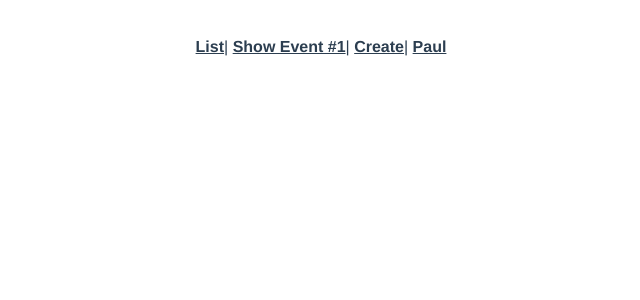
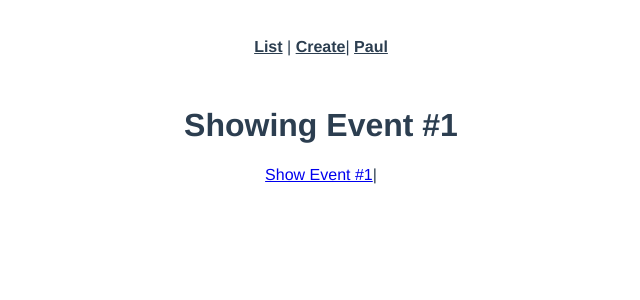
Before and after one commit to kamalogudah/real-world-vue, a Vue app: page /event/1 in a window 1280 px wide. Shown: the top 300 px of the page, without its empty margins (319-959 px from the left). Built offline with nearby package versions, Linux system fonts and the light colour scheme; the HTML template or start-up script is replaced by a standard one.

Commit message:
Adding Dynamic Routes to the app

```diff
--- a/src/App.vue
+++ b/src/App.vue
@@ -1,8 +1,9 @@
 <template>
   <div id="app">
     <div id="nav">
-      <router-link :to="{ name: 'event-list' }">List</router-link>|
-      <router-link :to="{ name: 'event-show' }">Show Event #1</router-link>|
+      <router-link :to="{ name: 'event-list' }">List</router-link>
+
+      |
       <router-link :to="{ name: 'event-create' }">Create</router-link>|
       <router-link :to="{ name: 'user', params: { username: 'paul' }  }">Paul</router-link>
     </div>
--- a/src/router.js
+++ b/src/router.js
@@ -16,9 +16,10 @@ export default new Router({
             component: EventList
         },
         {
-            path: "/event",
+            path: "/event/:id",
             name: "event-show",
-            component: EventShow
+            component: EventShow,
+            props: true
         },
         {
             path: "/event/create",
@@ -28,7 +29,8 @@ export default new Router({
         {
             path: "/user/:username",
             name: "user",
-            component: User
+            component: User,
+            props: true
         }
 
     ]
--- a/src/views/EventShow.vue
+++ b/src/views/EventShow.vue
@@ -1,3 +1,11 @@
 <template>
-  <h1>Showing Event #1</h1>
+  <div>
+    <h1>Showing Event #{{ id }}</h1>
+    <router-link :to="{ name: 'event-show', params: {id: '1'} }">Show Event #1</router-link>|
+  </div>
 </template>
+<script>
+export default {
+  props: ['id']
+}
+</script>
--- a/src/views/User.vue
+++ b/src/views/User.vue
@@ -1,5 +1,11 @@
 <template>
   <div class="user">
-    <h1>This is a page for {{ $route.params.username }}</h1>
+    <h1>This is a page for {{ username }}</h1>
   </div>
 </template>
+
+<script>
+export default {
+  props: ['username']
+}
+</script>
```
